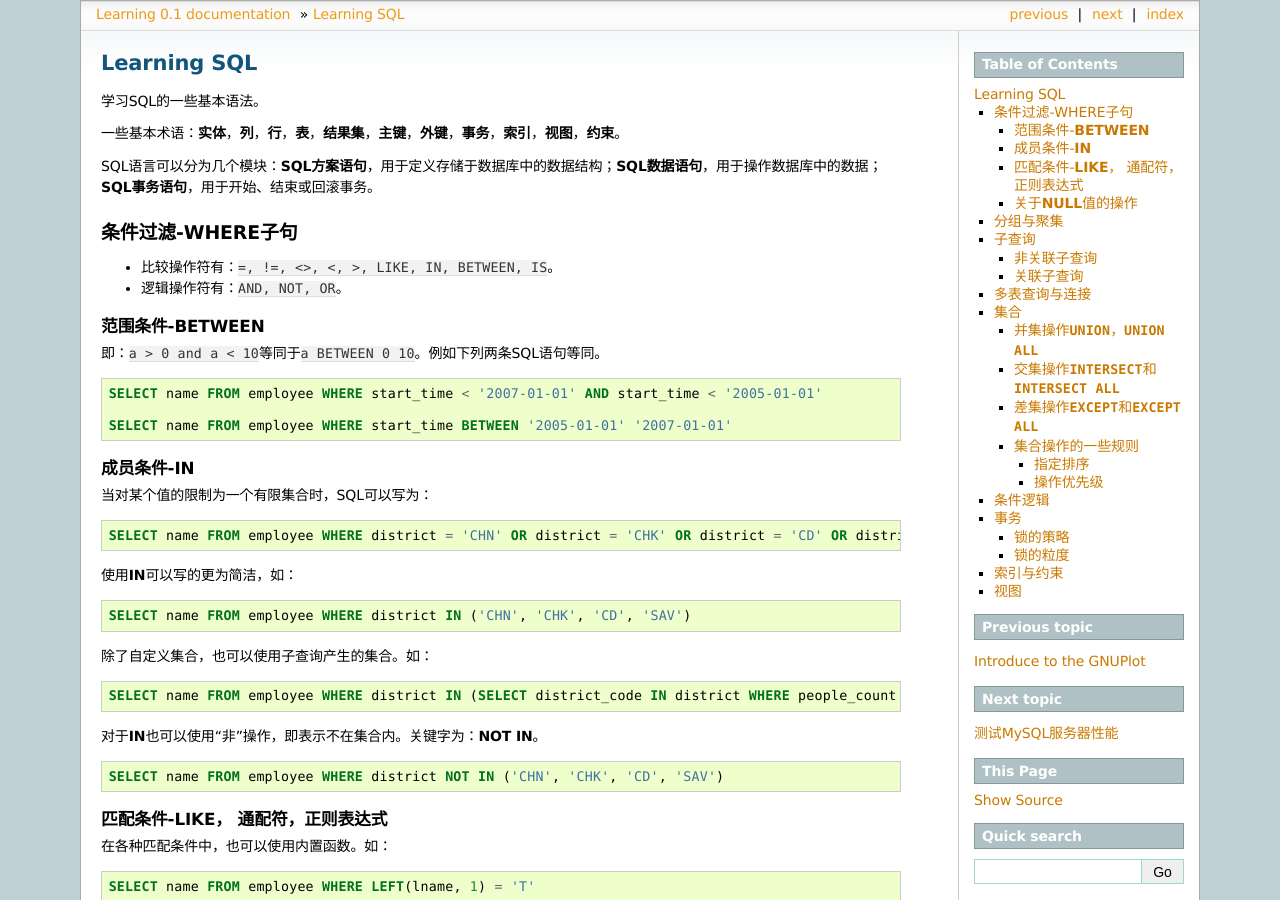
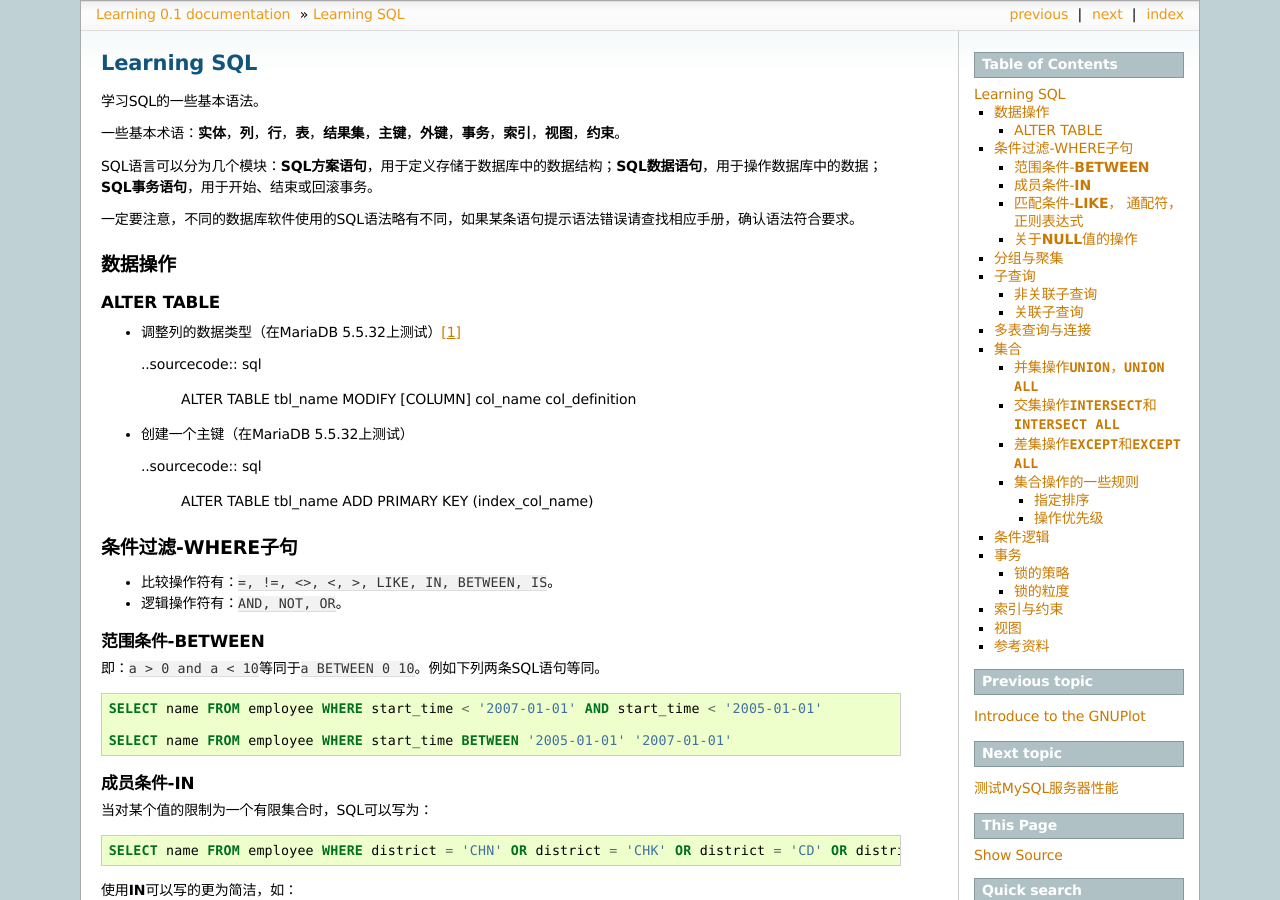
Before and after one commit to huiliu/learning.docs.hui, a Sphinx documentation site: the page built from source/sql.rst, in a window 1280 px wide and 900 px high. Built offline with Sphinx 7.4.7, drawn with Linux system fonts in a browser that asks for light colours; formulas are drawn with MathJax 3; some of the changed text lies outside the part shown.

Commit message:
UPDATE sql.rst
ALTER TABLE statement

```diff
--- a/source/sql.rst
+++ b/source/sql.rst
@@ -9,6 +9,27 @@ Learning SQL
 SQL语言可以分为几个模块：\ **SQL方案语句**\ ，用于定义存储于数据库中的数据结\
 构；\ **SQL数据语句**\ ，用于操作数据库中的数据；\ **SQL事务语句**\ ，用于开\
 始、结束或回滚事务。
+
+一定要注意，不同的数据库软件使用的SQL语法略有不同，如果某条语句提示语法错误请\
+查找相应手册，确认语法符合要求。
+
+数据操作
+=========
+
+ALTER TABLE
+-------------
+*   调整列的数据类型（在MariaDB 5.5.32上测试）\ [#]_
+
+    ..sourcecode:: sql
+
+        ALTER TABLE tbl_name MODIFY [COLUMN] col_name col_definition
+
+*   创建一个主键（在MariaDB 5.5.32上测试）
+
+    ..sourcecode:: sql
+
+        ALTER TABLE tbl_name ADD PRIMARY KEY (index_col_name)
+
 
 条件过滤-WHERE子句
 ==================
@@ -246,3 +267,7 @@ SQL Server使用表锁，页锁和行锁，Oracle只有行锁，MySQL取决于
 
 视图
 ====
+
+参考资料
+==========
+.. [#]  http://dev.mysql.com/doc/refman/5.5/en/alter-table.html
```
